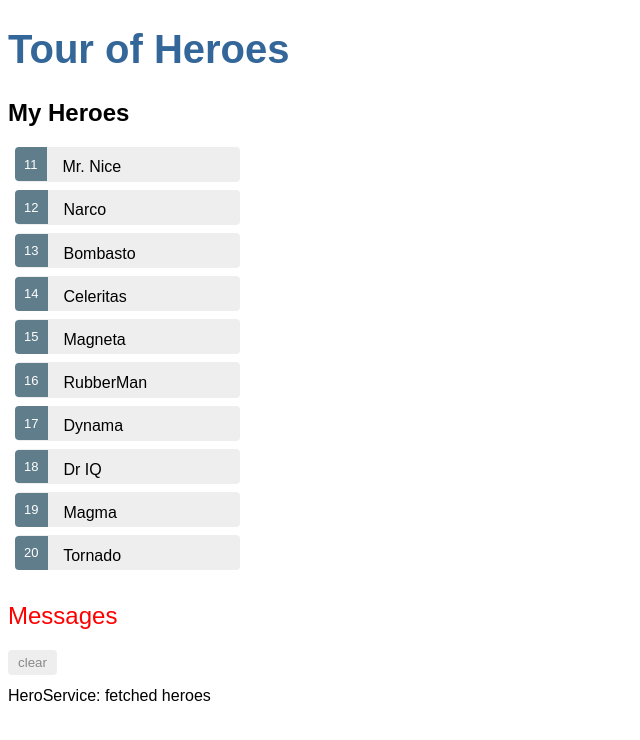
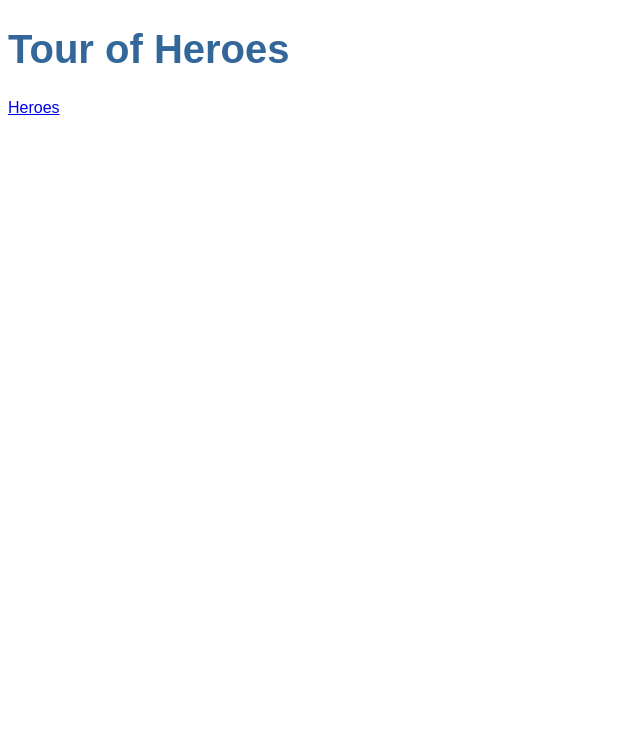
Before and after one commit to nake226/AngularTutorialTour, an Angular app: page / in a window 1280 px wide. Shown: the top 740 px of the page, without its empty margins (0-640 px from the left). Built offline with nearby package versions, Linux system fonts and the light colour scheme.

Commit message:
add: RouterModule / Routes / routerLink memo: ルーターの導入とルーターリンクの設定

```diff
--- a/src/app/app.component.html
+++ b/src/app/app.component.html
@@ -1,3 +1,7 @@
 <h1>{{ title }}</h1>
-<app-heroes></app-heroes>
+<nav>
+  <a routerLink="/heroes">Heroes</a>
+</nav>
+<!-- ルーティングされたビューを表示する -->
+<router-outlet></router-outlet>
 <app-messages></app-messages>
--- a/src/app/app.module.ts
+++ b/src/app/app.module.ts
@@ -4,10 +4,11 @@ import { NgModule } from '@angular/core';
 import { FormsModule } from '@angular/forms';
 
 import { AppComponent } from './app.component';
-/* ng generate component ~~ の際に自動で宣言される */
+/* ng generate ~~ の際に自動で宣言される */
 import { HeroesComponent } from './heroes/heroes.component';
 import { HeroDetailComponent } from './hero-detail/hero-detail.component';
 import { MessagesComponent } from './messages/messages.component';
+import { AppRoutingModule } from './app-routing.module';
 
 @NgModule({
   declarations: [
@@ -19,7 +20,8 @@ import { MessagesComponent } from './messages/messages.component';
   ],
   imports: [
     BrowserModule,
-    FormsModule
+    FormsModule,
+    AppRoutingModule
   ],
   providers: [],
   bootstrap: [AppComponent]
```
Also changed, not shown: src/app/app-routing.module.ts (added, +15 -0 lines).
